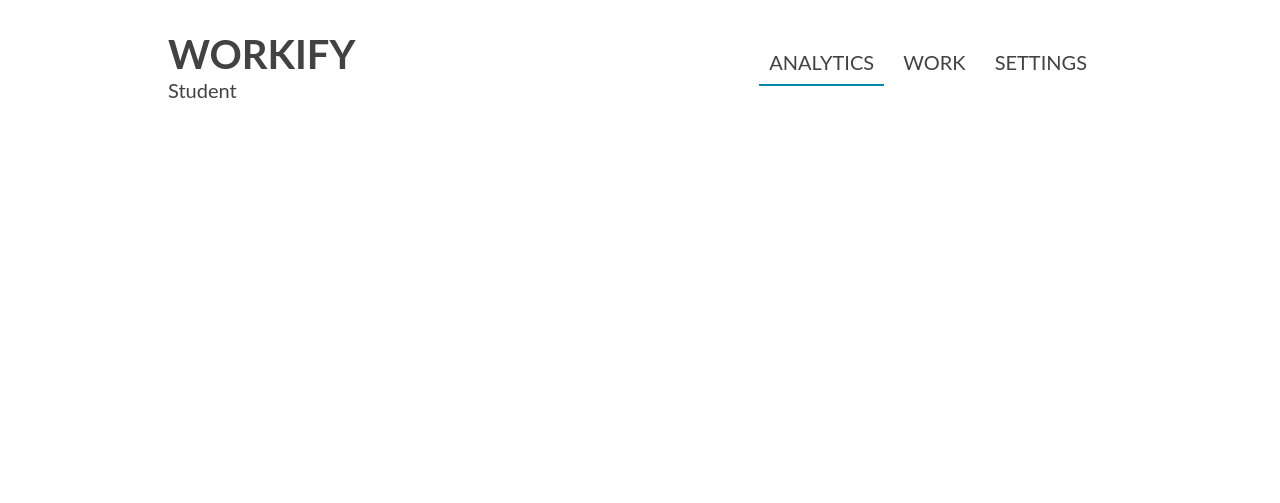
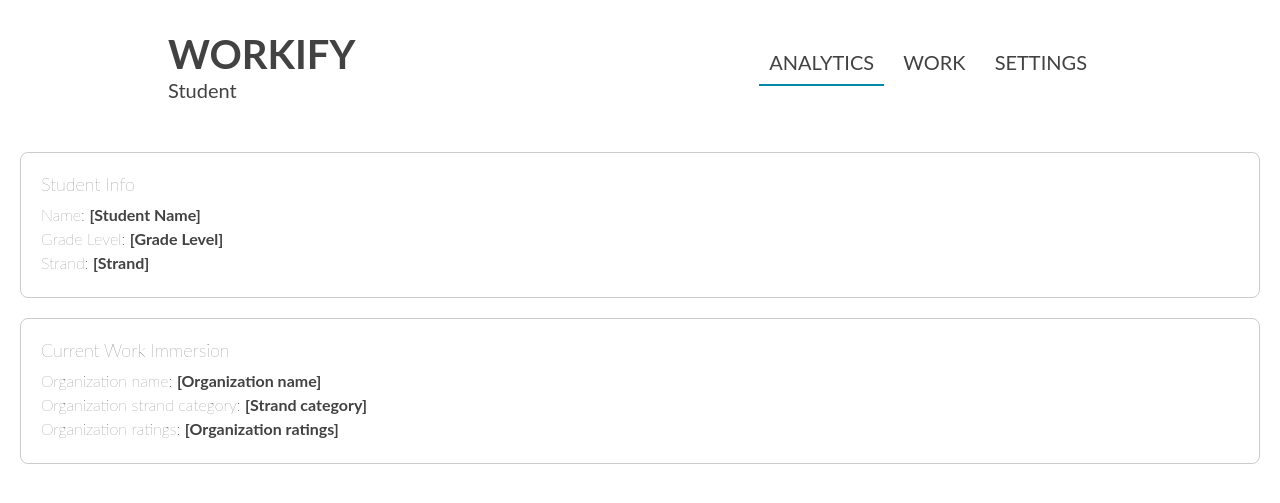
Before and after one commit to JASHiNSENNiN/SHS-Work-Immersion-Tracker, a PHP site: page /pages/student.php in a window 1280 px wide. Shown: the top 503 px of the page. Run offline with PHP 8.4, Linux system fonts and the light colour scheme; data that the repository does not hold is empty.

Commit message:
profile prototype

```diff
--- a/pages/student.php
+++ b/pages/student.php
@@ -33,7 +33,71 @@
     </header><br><br><br>
 
     <main>
+        <section id="analytics">
+            <div class="student-info">
+                <div class="box">
+                    <h2>Student Info</h2>
+                    <div class="name">
+                        <h3>Name: <span id="student-name">[Student Name]</span></h3>
+                    </div>
+                    <div class="grade-level">
+                        <h3>Grade Level: <span id="grade-level">[Grade Level]</span></h3>
+                    </div>
+                    <div class="strand">
+                        <h3>Strand: <span id="strand">[Strand]</span></h3>
+                    </div>
+                </div>
+            </div>
 
+            <div class="current-work-immersion">
+                <div class="box">
+                    <h2>Current Work Immersion</h2>
+                    <div class="organization-name">
+                        <h3>Organization name: <span id="org-name">[Organization name]</span></h3>
+                    </div>
+                    <div class="organization-strand-category">
+                        <h3>Organization strand category: <span id="org-strand">[Strand category]</span></h3>
+                    </div>
+                    <div class="organization-ratings">
+                        <h3>Organization ratings: <span id="org-ratings">[Organization ratings]</span></h3>
+                    </div>
+                </div>
+            </div>
+        </section>
+        <style>
+            .student-info {
+                flex: 1;
+                padding-right: 20px;
+                padding-left: 20px;
+            }
+
+            .current-work-immersion {
+                flex: 1;
+                padding-left: 20px;
+                padding-right: 20px;
+            }
+
+            .box {
+                margin-bottom: 20px;
+                border: 1px solid #ccc;
+                border-radius: 8px;
+                padding: 20px;
+            }
+
+            .box h2 {
+                font-size: 18px;
+                margin-bottom: 10px;
+            }
+
+            .box h3 {
+                font-size: 16px;
+                margin-bottom: 5px;
+            }
+
+            .box span {
+                font-weight: bold;
+            }
+        </style>
 
         <section id="work">
             <div id="worksContainer"></div>
--- a/php/config.php
+++ b/php/config.php
@@ -44,10 +44,11 @@ CREATE TABLE IF NOT EXISTS student_profiles (
   first_name VARCHAR(255),
   middle_name VARCHAR(255),
   last_name VARCHAR(255),
+  school VARCHAR(255),
   grade_level ENUM('11', '12'),
   strand ENUM('stem', 'humss', 'abm', 'gas', 'tvl'),
   stars INT(10),
-  user_id INT(11),
+  current_work VARCHAR(255),
   FOREIGN KEY (user_id) REFERENCES users(id)
 );
 
```
Lines whose indentation alone changed are shown as unchanged.
